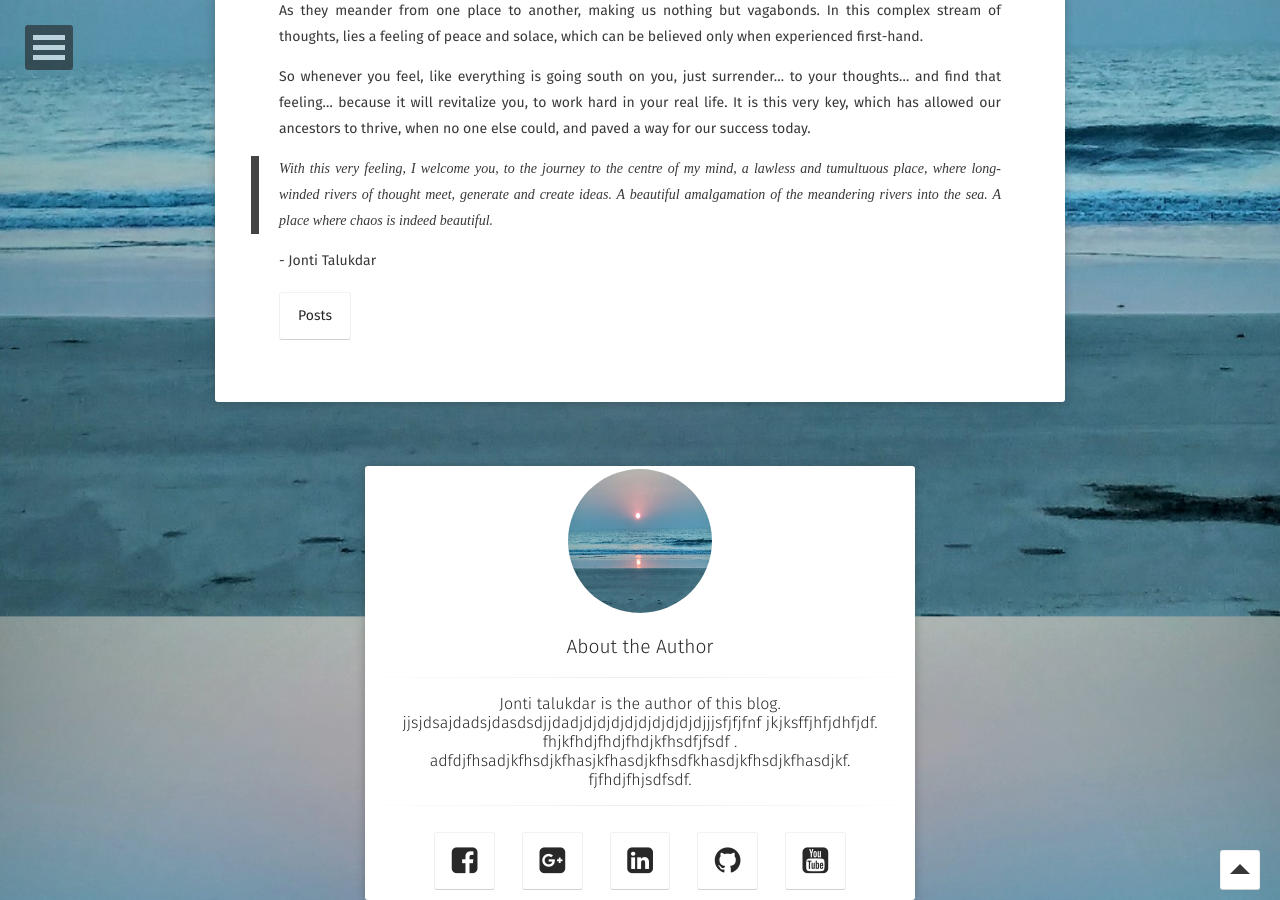
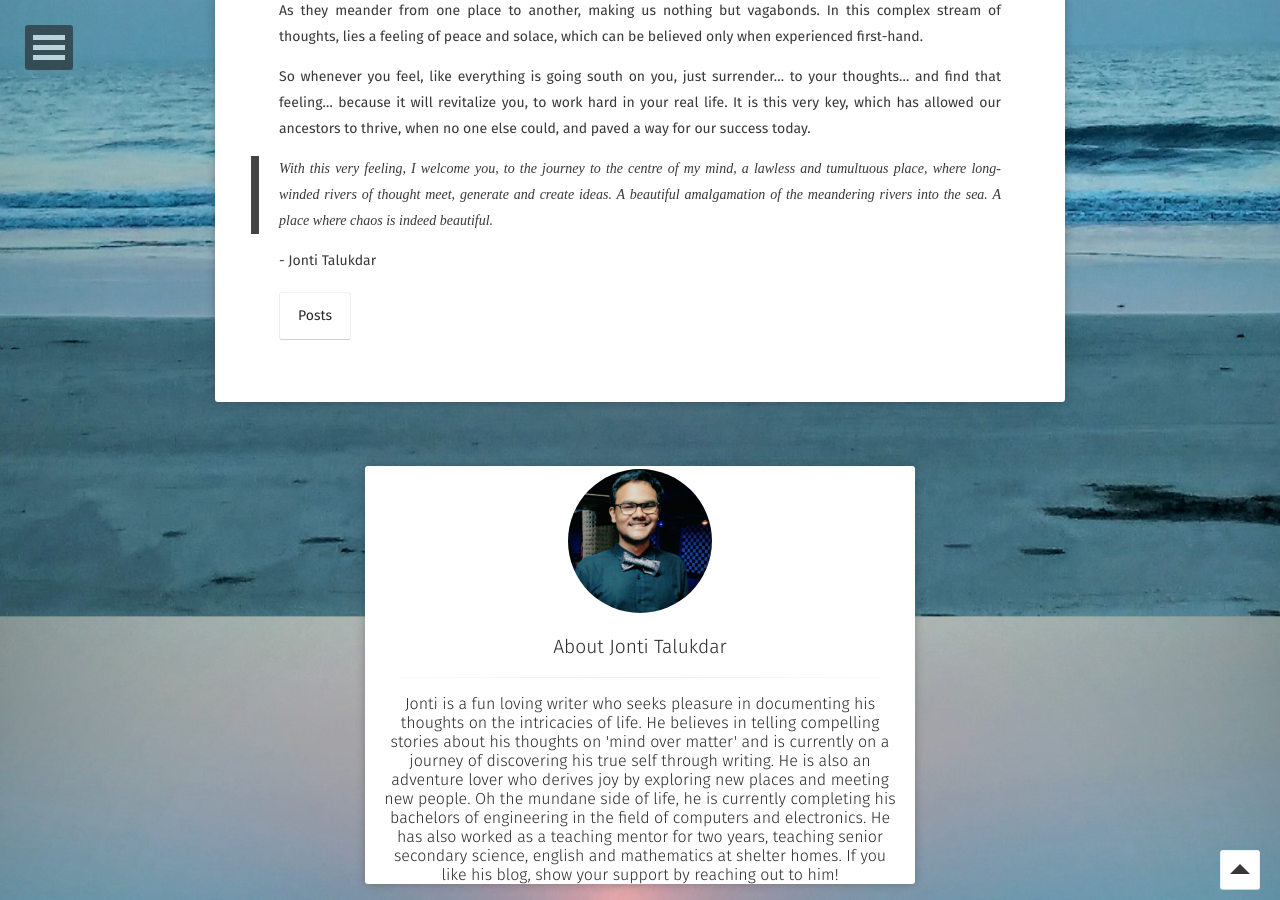
Before and after one commit to jontitalukdar/jontitalukdar.github.io_x, a Jekyll site: the page built from about/index.md, in a window 1280 px wide and 900 px high, scrolled down 1311 px. Built offline with Jekyll 4.4.1, drawn with Linux system fonts in a browser that asks for light colours; some web fonts are replaced.

Commit message:
Final update
Added authors bio

```diff
--- a/_layouts/page.html
+++ b/_layouts/page.html
@@ -26,19 +26,17 @@ layout: compress
         </div>
         <div class="container animated fadeIn">
             <div class="row">
-                    <a href="https://jontitalukdar.github.io/assets/img/placeholder-big.jpg">
-                        <img src="https://jontitalukdar.github.io/assets/img/placeholder-big.jpg" class="img-circle zoombtn animated rotateIn">
+                    <a href="https://about.me/jonti.talukdar">
+                        <img src="https://jontitalukdar.github.io/assets/img/jonti.jpg" class="img-circle zoombtn animated rotateIn">
                     </a>
                     <h3 class="title">
-                        <a class="zoombtn" href="https://about.me/jontitalukdar">
-                        	<p style="font-size:1.2rem;font-weight:300">About the Author</p>
+                        <a class="zoombtn" href="https://about.me/jonti.talukdar">
+                        	<p style="font-size:1.2rem;font-weight:300">About Jonti Talukdar</p>
 			            </a>
                     </h3>
                     <hr class="hr-line">
                     <h3 class="title">
-                        	<p style="font-size:1rem;font-weight:300">Jonti talukdar is the author of this blog. jjsjdsajdadsjdasdsdjjdadjdjdjdjdjdjdjdjdjdjjjsfjfjfnf jkjksffjhfjdhfjdf. fhjkfhdjfhdjfhdjkfhsdfjfsdf . adfdjfhsadjkfhsdjkfhasjkfhasdjkfhsdfkhasdjkfhsdjkfhasdjkf. fjfhdjfhjsdfsdf.</p>
-                    </h3>
-                {% include social-links.html %}
+                        	<p style="font-size:1rem;font-weight:300">Jonti is a fun loving writer who seeks pleasure in documenting his thoughts on the intricacies of life. He believes in telling compelling stories about his thoughts on 'mind over matter' and is currently on a journey of discovering his true self through writing. He is also an adventure lover who derives joy by exploring new places and meeting new people. Oh the mundane side of life, he is currently completing his bachelors of engineering in the field of computers and electronics. He has also worked as a teaching mentor for two years, teaching senior secondary science, english and mathematics at shelter homes. If you like his blog, show your support by reaching out to him!
 			</div>
 		</div>
         {% if page.comments and site.disqus_shortname %}<section id="disqus_thread" class="animated fadeInUp"></section><!-- /#disqus_thread -->{% endif %}
```
